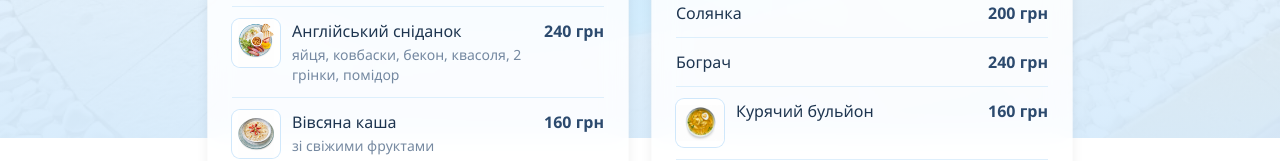
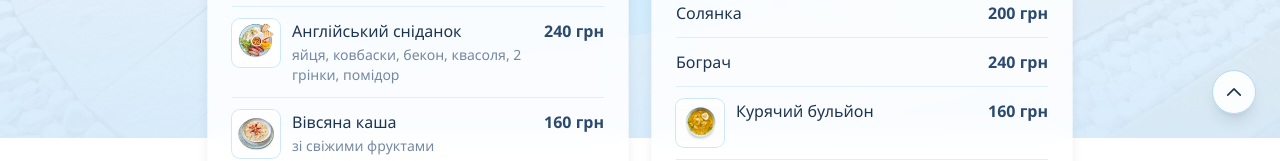
Before and after one commit to roman-alex/family-hotel, a React (Vite) app: page /restaurant in a window 1280 px wide. Shown: the part 662-823 px from the top of the page. Built offline with nearby package versions, Linux system fonts and the light colour scheme; no server answers.

Commit message:
update restaurant header

```diff
--- a/src/pages/RestaurantPage.tsx
+++ b/src/pages/RestaurantPage.tsx
@@ -14,7 +14,7 @@ export function RestaurantPage() {
   }, [])
 
   return (
-    <div className="relative min-h-screen">
+    <div id="top" className="relative min-h-screen">
       <FixedPageBackground />
 
       <header className="border-b border-white/50 bg-white/75 px-4 py-4 shadow-sm shadow-brand-200/20 backdrop-blur-md">
@@ -81,6 +81,28 @@ export function RestaurantPage() {
       <footer className="relative border-t border-white/40 bg-white/50 px-4 py-8 text-center text-sm text-brand-600/60 backdrop-blur-sm">
         © {new Date().getFullYear()}, {site.fullName}
       </footer>
+
+      <a
+        href="#top"
+        className="fixed right-4 bottom-4 z-50 flex h-11 w-11 items-center justify-center rounded-full border border-brand-200 bg-white/90 text-brand-700 shadow-lg backdrop-blur-sm transition hover:border-brand-300 hover:bg-white md:right-6 md:bottom-6"
+        aria-label="Повернутися вгору"
+      >
+        <svg
+          xmlns="http://www.w3.org/2000/svg"
+          viewBox="0 0 24 24"
+          fill="none"
+          stroke="currentColor"
+          strokeWidth={2}
+          className="h-5 w-5"
+          aria-hidden
+        >
+          <path
+            strokeLinecap="round"
+            strokeLinejoin="round"
+            d="M4.5 15.75 12 8.25l7.5 7.5"
+          />
+        </svg>
+      </a>
     </div>
   )
 }
```
